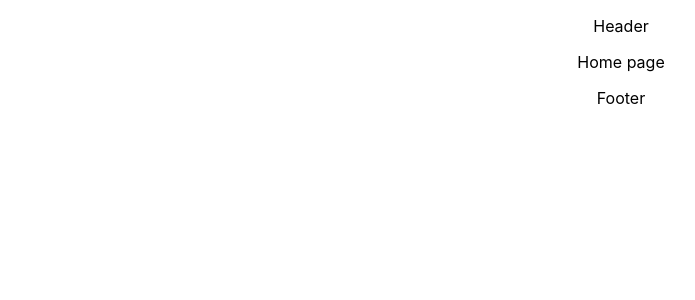
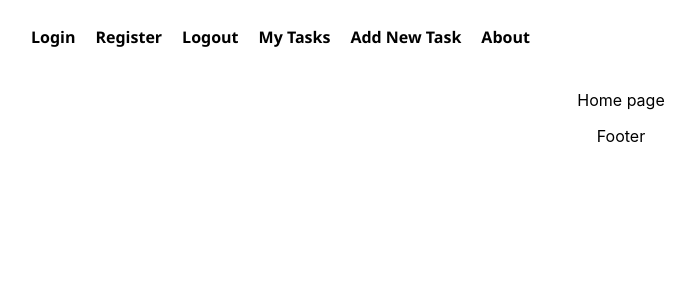
Before and after one commit to EmilPopovski24/DesignIT, a React (Create React App) app in the folder designit/: page / in a window 1280 px wide. Shown: the top 300 px of the page, without its empty margins (19-714 px from the left). Built offline with nearby package versions, Linux system fonts and the light colour scheme.

Commit message:
Header update

```diff
--- a/designit/src/components/Header/Header.css
+++ b/designit/src/components/Header/Header.css
@@ -0,0 +1,24 @@
+.header {
+    list-style-type: none;
+    margin: 0;
+    padding: 0;
+    overflow: hidden;
+    background-color: white;
+    font-family:'Segoe UI', Tahoma, Geneva, Verdana, sans-serif;
+}
+
+.header-ul {
+    list-style: none;
+    display: flex;
+    flex-direction: row;
+}
+
+.header-li {
+    margin:10px;
+    font-weight: bold;
+}
+
+.header-li a {
+    text-decoration: none;
+    color:black
+}
--- a/designit/src/components/Header/Header.js
+++ b/designit/src/components/Header/Header.js
@@ -1,8 +1,19 @@
-
+import './Header.css';
 
 export const Header = () => {
 
     return(
-        <p>Header</p>
+        <>
+        <div className="header">
+            <ul className="header-ul">
+                <li className="header-li">Login</li>
+                <li className="header-li">Register</li>
+                <li className="header-li">Logout</li>
+                <li className="header-li">My Tasks</li>
+                <li className="header-li">Add New Task</li>
+                <li className="header-li">About</li>
+            </ul>
+        </div>
+        </>
     )
 }
```
